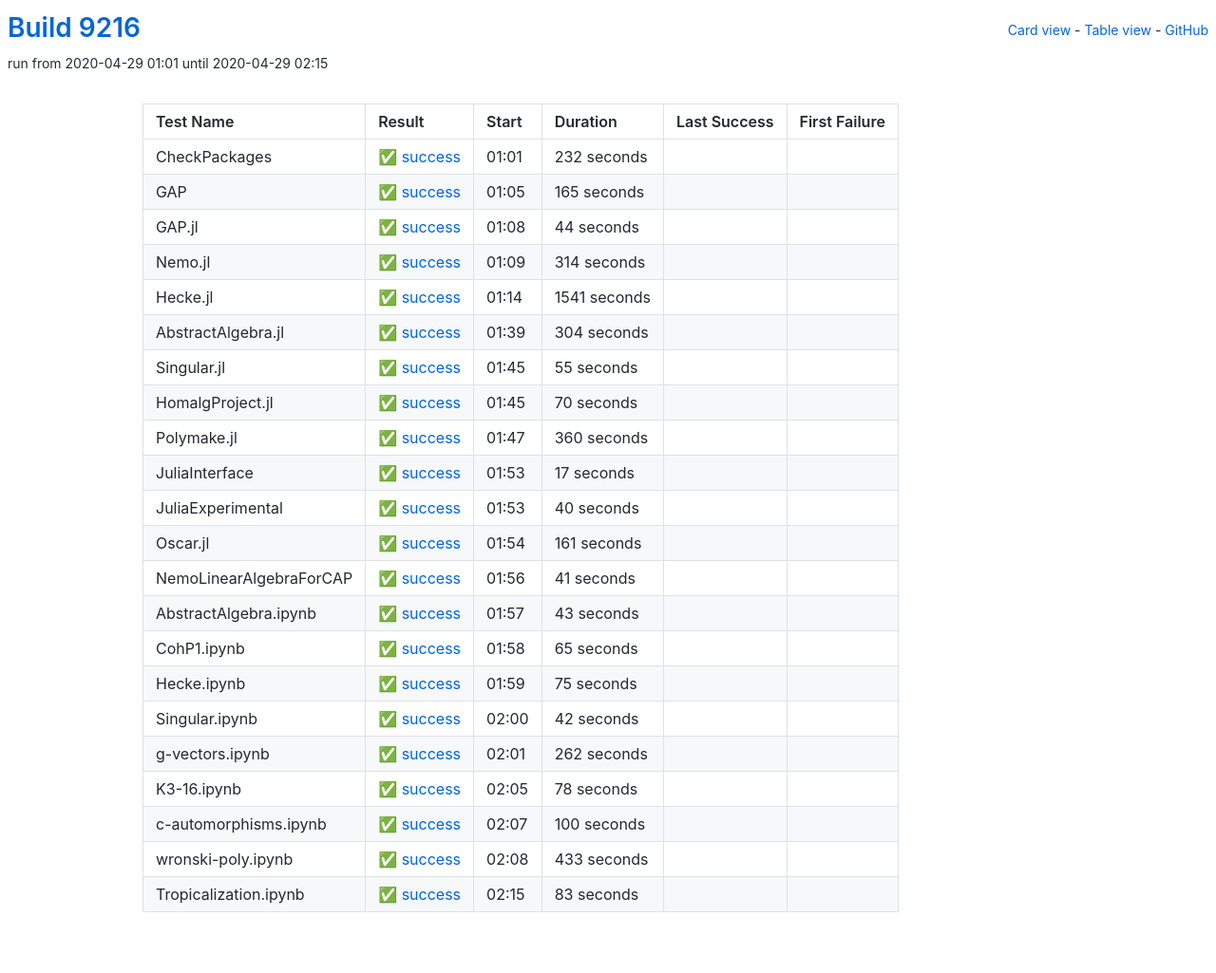
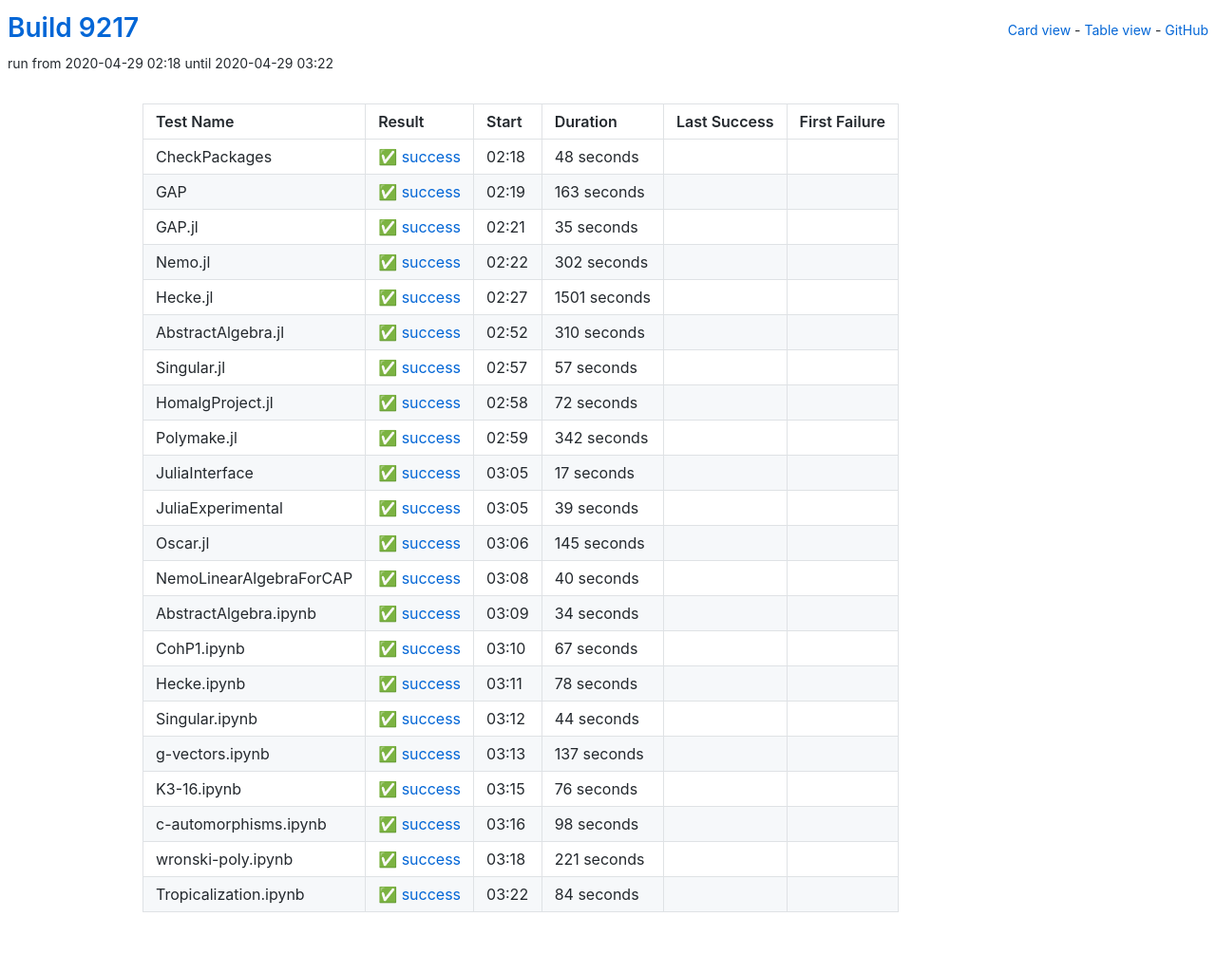
Before and after one commit to oscar-system/oscar-ci-status, a Jekyll site: the page built from table.html, in a window 1280 px wide. Shown: the whole page at 95% size. Built offline with Jekyll 4.4.1, drawn with Linux system fonts in a browser that asks for light colours.

Commit message:
Build 9217

```diff
--- a/_data/ci.yml
+++ b/_data/ci.yml
@@ -1,27 +1,181 @@
-build: 9216
-build_url: https://oscarci.mathematik.uni-kl.de/job/oscar/9216/
+build: 9217
+build_url: https://oscarci.mathematik.uni-kl.de/job/oscar/9217/
 job: oscar
 tests:
-- duration: 232
+- duration: 48
   exitcode: 0
   first_failure: false
   first_failure_url: null
   last_success: false
   last_success_url: null
-  log: https://oscarci.mathematik.uni-kl.de/job/oscar/9216/artifact/logs/build-9216/CheckPackages.log
+  log: https://oscarci.mathematik.uni-kl.de/job/oscar/9217/artifact/logs/build-9217/CheckPackages.log
   name: CheckPackages
-  start: 2020-04-29 01:01
+  start: 2020-04-29 02:18
   status: success
   success: true
-- duration: 165
+- duration: 163
   exitcode: 0
   first_failure: false
   first_failure_url: null
   last_success: false
   last_success_url: null
-  log: https://oscarci.mathematik.uni-kl.de/job/oscar/9216/artifact/logs/build-9216/GAP.log
+  log: https://oscarci.mathematik.uni-kl.de/job/oscar/9217/artifact/logs/build-9217/GAP.log
   name: GAP
-  start: 2020-04-29 01:05
+  start: 2020-04-29 02:19
+  status: success
+  success: true
+- duration: 35
+  exitcode: 0
+  first_failure: false
+  first_failure_url: null
+  last_success: false
+  last_success_url: null
+  log: https://oscarci.mathematik.uni-kl.de/job/oscar/9217/artifact/logs/build-9217/GAP.jl.log
+  name: GAP.jl
+  start: 2020-04-29 02:21
+  status: success
+  success: true
+- duration: 302
+  exitcode: 0
+  first_failure: false
+  first_failure_url: null
+  last_success: false
+  last_success_url: null
+  log: https://oscarci.mathematik.uni-kl.de/job/oscar/9217/artifact/logs/build-9217/Nemo.jl.log
+  name: Nemo.jl
+  start: 2020-04-29 02:22
+  status: success
+  success: true
+- duration: 1501
+  exitcode: 0
+  first_failure: false
+  first_failure_url: null
+  last_success: false
+  last_success_url: null
+  log: https://oscarci.mathematik.uni-kl.de/job/oscar/9217/artifact/logs/build-9217/Hecke.jl.log
+  name: Hecke.jl
+  start: 2020-04-29 02:27
+  status: success
+  success: true
+- duration: 310
+  exitcode: 0
+  first_failure: false
+  first_failure_url: null
+  last_success: false
+  last_success_url: null
+  log: https://oscarci.mathematik.uni-kl.de/job/oscar/9217/artifact/logs/build-9217/AbstractAlgebra.jl.log
+  name: AbstractAlgebra.jl
+  start: 2020-04-29 02:52
+  status: success
+  success: true
+- duration: 57
+  exitcode: 0
+  first_failure: false
+  first_failure_url: null
+  last_success: false
+  last_success_url: null
+  log: https://oscarci.mathematik.uni-kl.de/job/oscar/9217/artifact/logs/build-9217/Singular.jl.log
+  name: Singular.jl
+  start: 2020-04-29 02:57
+  status: success
+  success: true
+- duration: 72
+  exitcode: 0
+  first_failure: false
+  first_failure_url: null
+  last_success: false
+  last_success_url: null
+  log: https://oscarci.mathematik.uni-kl.de/job/oscar/9217/artifact/logs/build-9217/HomalgProject.jl.log
+  name: HomalgProject.jl
+  start: 2020-04-29 02:58
+  status: success
+  success: true
+- duration: 342
+  exitcode: 0
+  first_failure: false
+  first_failure_url: null
+  last_success: false
+  last_success_url: null
+  log: https://oscarci.mathematik.uni-kl.de/job/oscar/9217/artifact/logs/build-9217/Polymake.jl.log
+  name: Polymake.jl
+  start: 2020-04-29 02:59
+  status: success
+  success: true
+- duration: 17
+  exitcode: 0
+  first_failure: false
+  first_failure_url: null
+  last_success: false
+  last_success_url: null
+  log: https://oscarci.mathematik.uni-kl.de/job/oscar/9217/artifact/logs/build-9217/JuliaInterface.log
+  name: JuliaInterface
+  start: 2020-04-29 03:05
+  status: success
+  success: true
+- duration: 39
+  exitcode: 0
+  first_failure: false
+  first_failure_url: null
+  last_success: false
+  last_success_url: null
+  log: https://oscarci.mathematik.uni-kl.de/job/oscar/9217/artifact/logs/build-9217/JuliaExperimental.log
+  name: JuliaExperimental
+  start: 2020-04-29 03:05
+  status: success
+  success: true
+- duration: 145
+  exitcode: 0
+  first_failure: false
+  first_failure_url: null
+  last_success: false
+  last_success_url: null
+  log: https://oscarci.mathematik.uni-kl.de/job/oscar/9217/artifact/logs/build-9217/Oscar.jl.log
+  name: Oscar.jl
+  start: 2020-04-29 03:06
+  status: success
+  success: true
+- duration: 40
+  exitcode: 0
+  first_failure: false
+  first_failure_url: null
+  last_success: false
+  last_success_url: null
+  log: https://oscarci.mathematik.uni-kl.de/job/oscar/9217/artifact/logs/build-9217/NemoLinearAlgebraForCAP.log
+  name: NemoLinearAlgebraForCAP
+  start: 2020-04-29 03:08
+  status: success
+  success: true
+- duration: 34
+  exitcode: 0
+  first_failure: false
+  first_failure_url: null
+  last_success: false
+  last_success_url: null
+  log: https://oscarci.mathematik.uni-kl.de/job/oscar/9217/artifact/logs/build-9217/AbstractAlgebra.ipynb.log
+  name: AbstractAlgebra.ipynb
+  start: 2020-04-29 03:09
+  status: success
+  success: true
+- duration: 67
+  exitcode: 0
+  first_failure: false
+  first_failure_url: null
+  last_success: false
+  last_success_url: null
+  log: https://oscarci.mathematik.uni-kl.de/job/oscar/9217/artifact/logs/build-9217/CohP1.ipynb.log
+  name: CohP1.ipynb
+  start: 2020-04-29 03:10
+  status: success
+  success: true
+- duration: 78
+  exitcode: 0
+  first_failure: false
+  first_failure_url: null
+  last_success: false
+  last_success_url: null
+  log: https://oscarci.mathematik.uni-kl.de/job/oscar/9217/artifact/logs/build-9217/Hecke.ipynb.log
+  name: Hecke.ipynb
+  start: 2020-04-29 03:11
   status: success
   success: true
 - duration: 44
@@ -30,217 +184,63 @@
   first_failure_url: null
   last_success: false
   last_success_url: null
-  log: https://oscarci.mathematik.uni-kl.de/job/oscar/9216/artifact/logs/build-9216/GAP.jl.log
-  name: GAP.jl
-  start: 2020-04-29 01:08
+  log: https://oscarci.mathematik.uni-kl.de/job/oscar/9217/artifact/logs/build-9217/Singular.ipynb.log
+  name: Singular.ipynb
+  start: 2020-04-29 03:12
   status: success
   success: true
-- duration: 314
+- duration: 137
   exitcode: 0
   first_failure: false
   first_failure_url: null
   last_success: false
   last_success_url: null
-  log: https://oscarci.mathematik.uni-kl.de/job/oscar/9216/artifact/logs/build-9216/Nemo.jl.log
-  name: Nemo.jl
-  start: 2020-04-29 01:09
+  log: https://oscarci.mathematik.uni-kl.de/job/oscar/9217/artifact/logs/build-9217/g-vectors.ipynb.log
+  name: g-vectors.ipynb
+  start: 2020-04-29 03:13
   status: success
   success: true
-- duration: 1541
+- duration: 76
   exitcode: 0
   first_failure: false
   first_failure_url: null
   last_success: false
   last_success_url: null
-  log: https://oscarci.mathematik.uni-kl.de/job/oscar/9216/artifact/logs/build-9216/Hecke.jl.log
-  name: Hecke.jl
-  start: 2020-04-29 01:14
+  log: https://oscarci.mathematik.uni-kl.de/job/oscar/9217/artifact/logs/build-9217/K3-16.ipynb.log
+  name: K3-16.ipynb
+  start: 2020-04-29 03:15
   status: success
   success: true
-- duration: 304
+- duration: 98
   exitcode: 0
   first_failure: false
   first_failure_url: null
   last_success: false
   last_success_url: null
-  log: https://oscarci.mathematik.uni-kl.de/job/oscar/9216/artifact/logs/build-9216/AbstractAlgebra.jl.log
-  name: AbstractAlgebra.jl
-  start: 2020-04-29 01:39
+  log: https://oscarci.mathematik.uni-kl.de/job/oscar/9217/artifact/logs/build-9217/c-automorphisms.ipynb.log
+  name: c-automorphisms.ipynb
+  start: 2020-04-29 03:16
   status: success
   success: true
-- duration: 55
+- duration: 221
   exitcode: 0
   first_failure: false
   first_failure_url: null
   last_success: false
   last_success_url: null
-  log: https://oscarci.mathematik.uni-kl.de/job/oscar/9216/artifact/logs/build-9216/Singular.jl.log
-  name: Singular.jl
-  start: 2020-04-29 01:45
+  log: https://oscarci.mathematik.uni-kl.de/job/oscar/9217/artifact/logs/build-9217/wronski-poly.ipynb.log
+  name: wronski-poly.ipynb
+  start: 2020-04-29 03:18
   status: success
   success: true
-- duration: 70
+- duration: 84
   exitcode: 0
   first_failure: false
   first_failure_url: null
   last_success: false
   last_success_url: null
-  log: https://oscarci.mathematik.uni-kl.de/job/oscar/9216/artifact/logs/build-9216/HomalgProject.jl.log
-  name: HomalgProject.jl
-  start: 2020-04-29 01:45
+  log: https://oscarci.mathematik.uni-kl.de/job/oscar/9217/artifact/logs/build-9217/Tropicalization.ipynb.log
+  name: Tropicalization.ipynb
+  start: 2020-04-29 03:22
   status: success
   success: true
-- duration: 360
-  exitcode: 0
-  first_failure: false
-  first_failure_url: null
-  last_success: false
-  last_success_url: null
-  log: https://oscarci.mathematik.uni-kl.de/job/oscar/9216/artifact/logs/build-9216/Polymake.jl.log
-  name: Polymake.jl
-  start: 2020-04-29 01:47
-  status: success
-  success: true
-- duration: 17
-  exitcode: 0
-  first_failure: false
-  first_failure_url: null
-  last_success: false
-  last_success_url: null
-  log: https://oscarci.mathematik.uni-kl.de/job/oscar/9216/artifact/logs/build-9216/JuliaInterface.log
-  name: JuliaInterface
-  start: 2020-04-29 01:53
-  status: success
-  success: true
-- duration: 40
-  exitcode: 0
-  first_failure: false
-  first_failure_url: null
-  last_success: false
-  last_success_url: null
-  log: https://oscarci.mathematik.uni-kl.de/job/oscar/9216/artifact/logs/build-9216/JuliaExperimental.log
-  name: JuliaExperimental
-  start: 2020-04-29 01:53
-  status: success
-  success: true
-- duration: 161
-  exitcode: 0
-  first_failure: false
-  first_failure_url: null
-  last_success: false
-  last_success_url: null
-  log: https://oscarci.mathematik.uni-kl.de/job/oscar/9216/artifact/logs/build-9216/Oscar.jl.log
-  name: Oscar.jl
-  start: 2020-04-29 01:54
-  status: success
-  success: true
-- duration: 41
-  exitcode: 0
-  first_failure: false
-  first_failure_url: null
-  last_success: false
-  last_success_url: null
-  log: https://oscarci.mathematik.uni-kl.de/job/oscar/9216/artifact/logs/build-9216/NemoLinearAlgebraForCAP.log
-  name: NemoLinearAlgebraForCAP
-  start: 2020-04-29 01:56
-  status: success
-  success: true
-- duration: 43
-  exitcode: 0
-  first_failure: false
-  first_failure_url: null
-  last_success: false
-  last_success_url: null
-  log: https://oscarci.mathematik.uni-kl.de/job/oscar/9216/artifact/logs/build-9216/AbstractAlgebra.ipynb.log
-  name: AbstractAlgebra.ipynb
-  start: 2020-04-29 01:57
-  status: success
-  success: true
-- duration: 65
-  exitcode: 0
-  first_failure: false
-  first_failure_url: null
-  last_success: false
-  last_success_url: null
-  log: https://oscarci.mathematik.uni-kl.de/job/oscar/9216/artifact/logs/build-9216/CohP1.ipynb.log
-  name: CohP1.ipynb
-  start: 2020-04-29 01:58
-  status: success
-  success: true
-- duration: 75
-  exitcode: 0
-  first_failure: false
-  first_failure_url: null
-  last_success: false
-  last_success_url: null
-  log: https://oscarci.mathematik.uni-kl.de/job/oscar/9216/artifact/logs/build-9216/Hecke.ipynb.log
-  name: Hecke.ipynb
-  start: 2020-04-29 01:59
-  status: success
-  success: true
-- duration: 42
-  exitcode: 0
-  first_failure: false
-  first_failure_url: null
-  last_success: false
-  last_success_url: null
-  log: https://oscarci.mathematik.uni-kl.de/job/oscar/9216/artifact/logs/build-9216/Singular.ipynb.log
-  name: Singular.ipynb
-  start: 2020-04-29 02:00
-  status: success
-  success: true
-- duration: 262
-  exitcode: 0
-  first_failure: false
-  first_failure_url: null
-  last_success: false
-  last_success_url: null
-  log: https://oscarci.mathematik.uni-kl.de/job/oscar/9216/artifact/logs/build-9216/g-vectors.ipynb.log
-  name: g-vectors.ipynb
-  start: 2020-04-29 02:01
-  status: success
-  success: true
-- duration: 78
-  exitcode: 0
-  first_failure: false
-  first_failure_url: null
-  last_success: false
-  last_success_url: null
-  log: https://oscarci.mathematik.uni-kl.de/job/oscar/9216/artifact/logs/build-9216/K3-16.ipynb.log
-  name: K3-16.ipynb
-  start: 2020-04-29 02:05
-  status: success
-  success: true
-- duration: 100
-  exitcode: 0
-  first_failure: false
-  first_failure_url: null
-  last_success: false
-  last_success_url: null
-  log: https://oscarci.mathematik.uni-kl.de/job/oscar/9216/artifact/logs/build-9216/c-automorphisms.ipynb.log
-  name: c-automorphisms.ipynb
-  start: 2020-04-29 02:07
-  status: success
-  success: true
-- duration: 433
-  exitcode: 0
-  first_failure: false
-  first_failure_url: null
-  last_success: false
-  last_success_url: null
-  log: https://oscarci.mathematik.uni-kl.de/job/oscar/9216/artifact/logs/build-9216/wronski-poly.ipynb.log
-  name: wronski-poly.ipynb
-  start: 2020-04-29 02:08
-  status: success
-  success: true
-- duration: 83
-  exitcode: 0
-  first_failure: false
-  first_failure_url: null
-  last_success: false
-  last_success_url: null
-  log: https://oscarci.mathematik.uni-kl.de/job/oscar/9216/artifact/logs/build-9216/Tropicalization.ipynb.log
-  name: Tropicalization.ipynb
-  start: 2020-04-29 02:15
-  status: success
-  success: true
```
Also changed, not shown: README.md.
